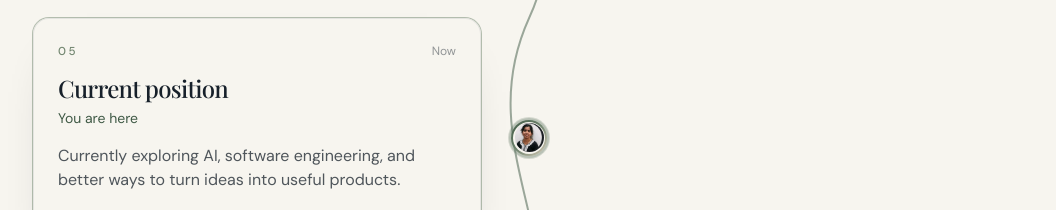
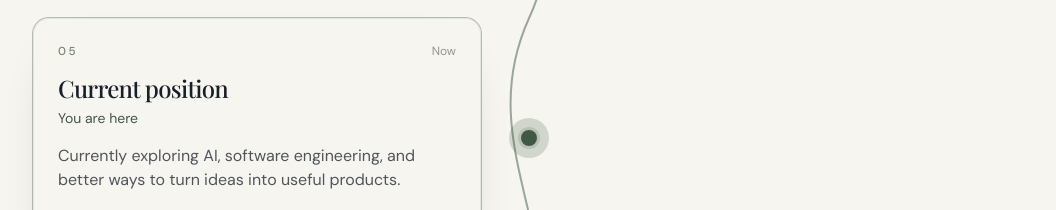
Before and after one commit to praghnyau/PortFolio, a React (Vite) app: page / in a window 1280 px wide. Shown: the part 2140-2350 px from the top of the page, without its empty margins (111-1167 px from the left). Built offline with nearby package versions, Linux system fonts and the light colour scheme; a web font is replaced by a local one.

Commit message:
Remove portrait from Journey milestone markers

```diff
--- a/src/components/Journey.tsx
+++ b/src/components/Journey.tsx
@@ -12,7 +12,6 @@ import { SectionHeading } from "./SectionHeading"
 
 export function Journey() {
   const ref = useRef<HTMLElement>(null)
-  const portraitSrc = `${import.meta.env.BASE_URL}portrait.png`
   const reduce = useReducedMotion()
   const { scrollYProgress } = useScroll({
     target: ref,
@@ -66,7 +65,7 @@ export function Journey() {
         />
 
         <div className="relative md:hidden">
-          <MobileJourney portraitSrc={portraitSrc} />
+          <MobileJourney />
         </div>
 
         <div className="relative hidden md:block">
@@ -101,23 +100,15 @@ export function Journey() {
   )
 }
 
-function MobileJourney({ portraitSrc }: { portraitSrc: string }) {
+function MobileJourney() {
   return (
     <ol className="relative ml-3 border-l border-forest/30 pl-8 dark:border-beige/30">
       {journeyMilestones.map((milestone) => (
         <li key={milestone.id} className="relative pb-10 last:pb-0">
           {milestone.kind === "here" ? (
-            <span className="absolute -left-[46px] top-0 flex items-center justify-center">
+            <span className="absolute -left-[43px] top-0 flex items-center justify-center">
               <span className="absolute inline-flex h-8 w-8 rounded-full bg-forest/20 motion-safe:animate-ping" />
-              <span className="relative flex h-7 w-7 items-center justify-center rounded-full bg-gradient-to-br from-forest via-sage to-beige p-[2px]">
-                <span className="flex h-full w-full items-center justify-center rounded-full bg-cream p-[1px] dark:bg-navy">
-                  <img
-                    src={portraitSrc}
-                    alt="current"
-                    className="h-full w-full rounded-full object-cover"
-                  />
-                </span>
-              </span>
+              <span className="relative h-3.5 w-3.5 rounded-full bg-forest dark:bg-beige" />
             </span>
           ) : (
             <span
--- a/src/components/JourneyMilestone.tsx
+++ b/src/components/JourneyMilestone.tsx
@@ -8,7 +8,6 @@ export function JourneyMilestoneCard({
   milestone: JourneyMilestoneData
   align: "left" | "right"
 }) {
-  const portraitSrc = `${import.meta.env.BASE_URL}portrait.png`
   const isHere = milestone.kind === "here"
   const isNext = milestone.kind === "next"
 
@@ -28,20 +27,12 @@ export function JourneyMilestoneCard({
 
       <div className="relative z-10 flex justify-center">
         {isHere ? (
-          /* ── Mini profile pic for the current milestone ── */
+          /* ── Pulsing dot for the current milestone ── */
           <span className="relative flex items-center justify-center">
             {/* Pulse ring */}
             <span className="absolute inline-flex h-10 w-10 rounded-full bg-forest/20 motion-safe:animate-ping" />
-            {/* Forest border ring */}
-            <span className="relative flex h-9 w-9 items-center justify-center rounded-full bg-gradient-to-br from-forest via-sage to-beige p-[2px] shadow-[0_0_0_3px_rgba(113,133,111,0.25)]">
-              <span className="flex h-full w-full items-center justify-center rounded-full bg-cream p-[1.5px] dark:bg-navy">
-                <img
-                  src={portraitSrc}
-                  alt="U.Praghnya — current position"
-                  className="h-full w-full rounded-full object-cover"
-                />
-              </span>
-            </span>
+            {/* Filled dot */}
+            <span className="relative h-4 w-4 rounded-full bg-forest shadow-[0_0_0_3px_rgba(113,133,111,0.25)] dark:bg-beige" />
           </span>
         ) : (
           <span
```
Also changed, not shown: 4 other files (tests, documents, lock files or other folders).
